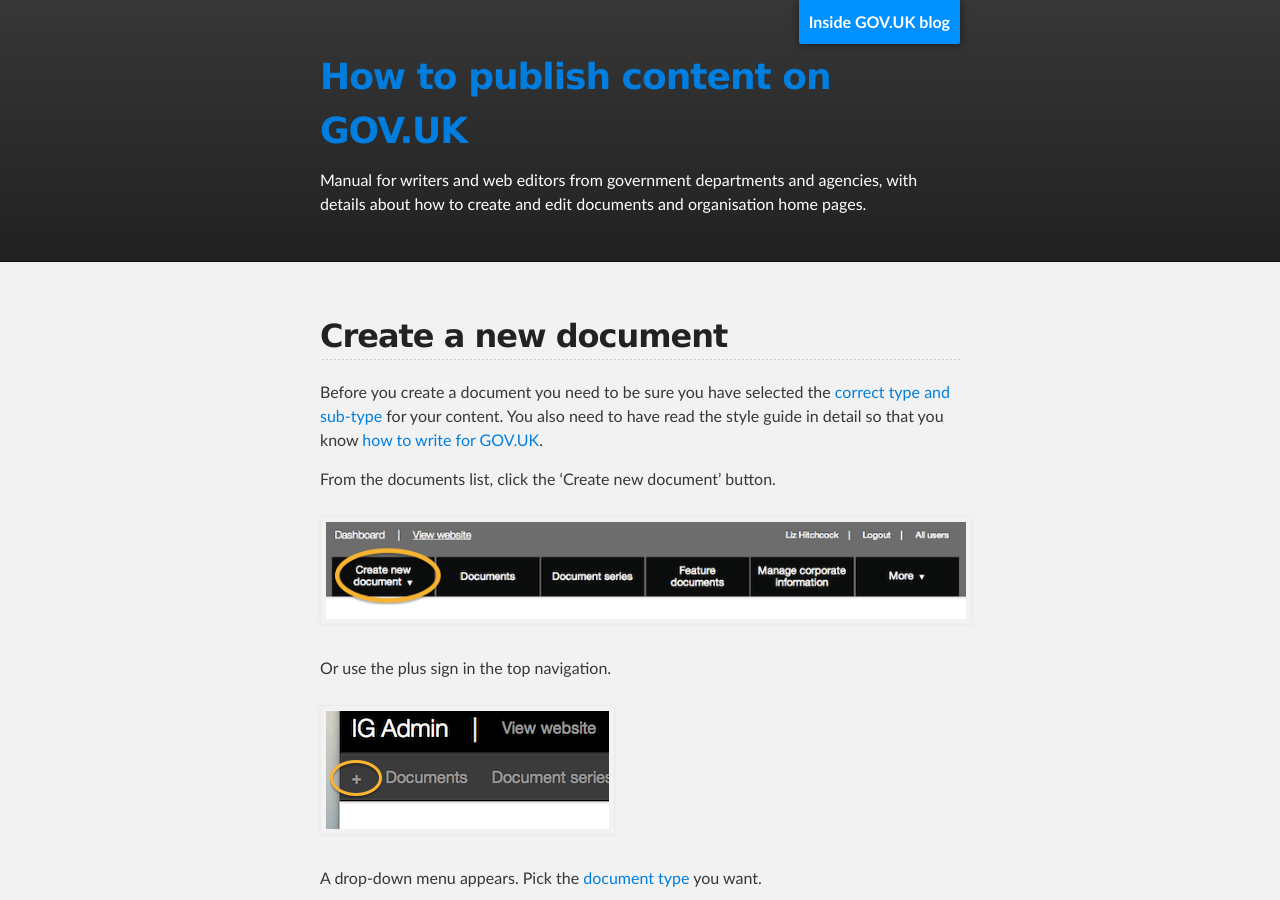
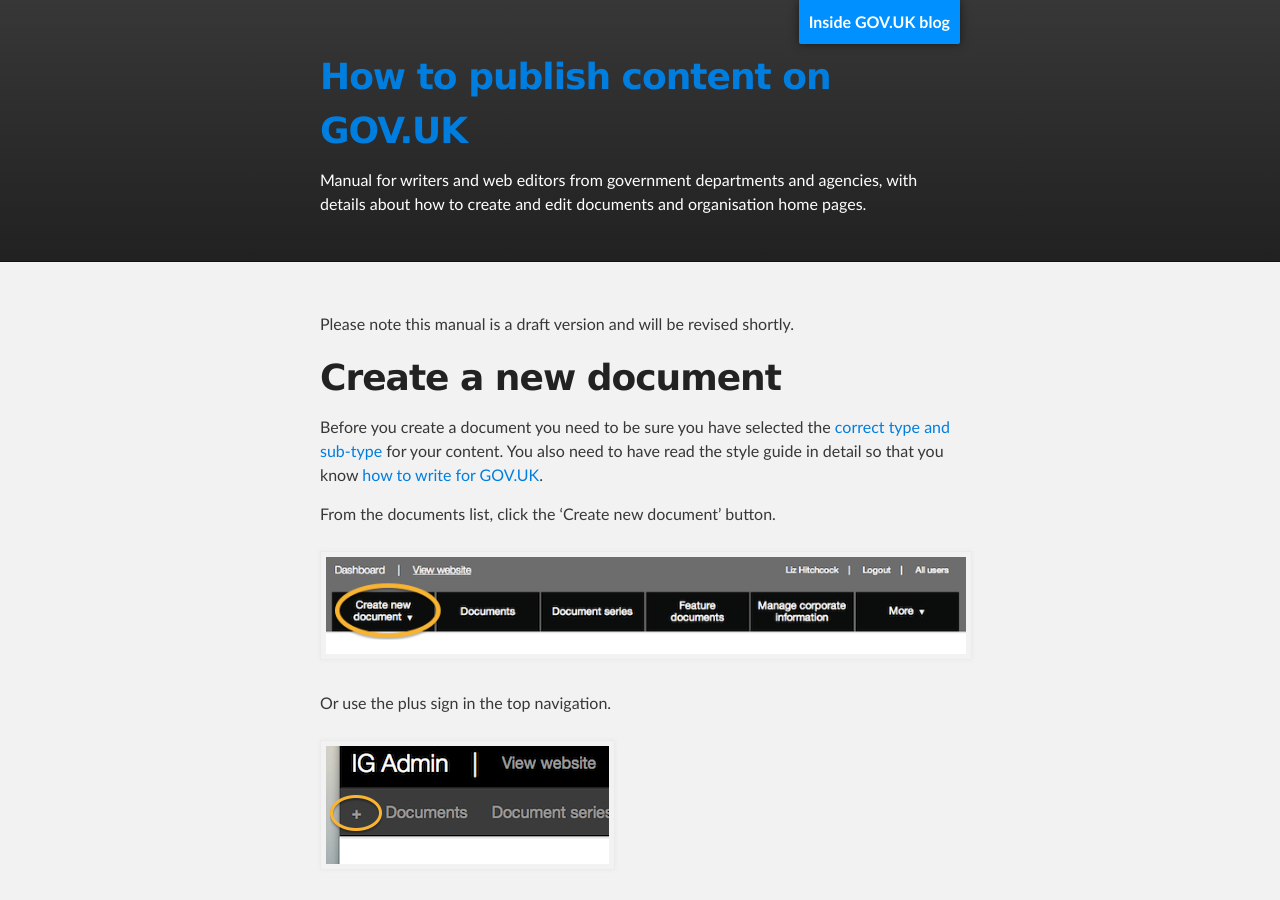
Before and after one commit to alphagov/inside-government-admin-guide, a Jekyll site: the page built from creating-documents/create-a-new-doc.md, in a window 1280 px wide and 900 px high. Built offline with Jekyll 4.4.1, drawn with Linux system fonts in a browser that asks for light colours.

Commit message:
Update create-a-new-doc.md

```diff
--- a/creating-documents/create-a-new-doc.md
+++ b/creating-documents/create-a-new-doc.md
@@ -3,7 +3,9 @@
 title: How to publish content / Create a new document
 ---
 
-## Create a new document
+Please note this manual is a draft version and will be revised shortly.
+
+# Create a new document
 
 Before you create a document you need to be sure you have selected the [correct type and sub-type](http://alphagov.github.io/inside-government-admin-guide/creating-documents/document-types.html) for your content. You also need to have read the style guide in detail so that you know [how to write for GOV.UK](https://www.gov.uk/designprinciples/styleguide).
 
```
